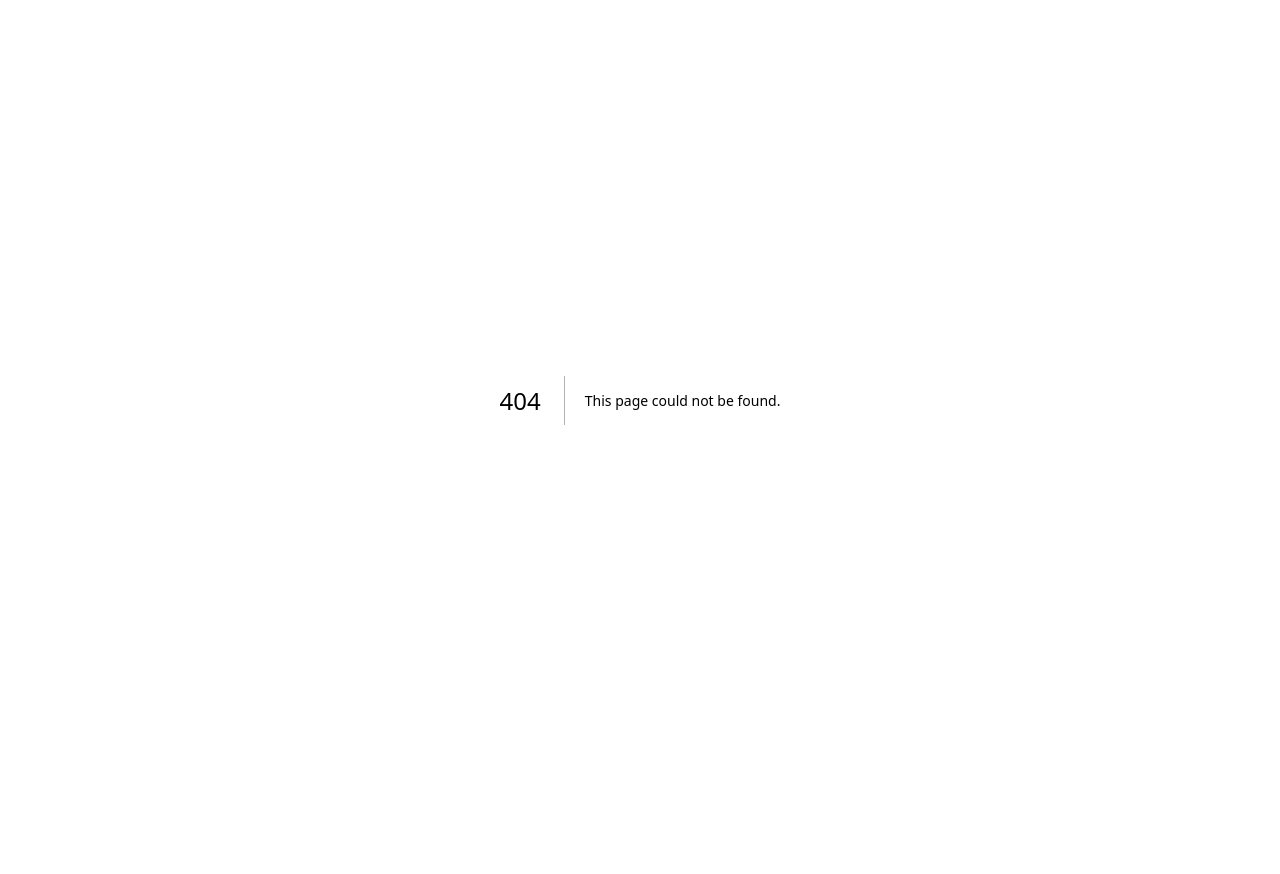
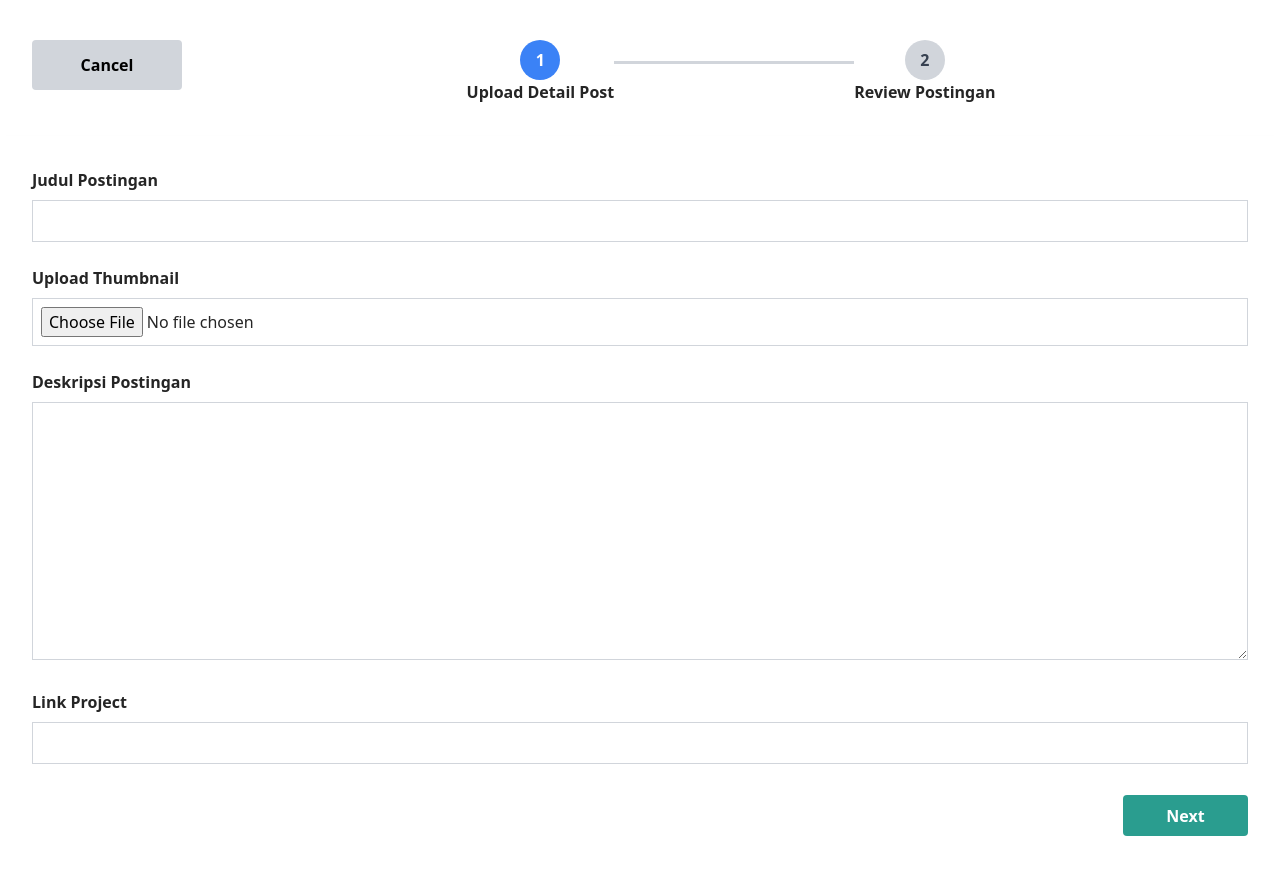
Before and after one commit to HafizhZR/showcase-design, a Next.js app: page /upload/create in a window 1280 px wide. Before the commit this address had no page. Shown: the top 874 px of the page. Before the commit the page ends 800 px from the top, so only its background shows below. Built offline with nearby package versions, Linux system fonts and the light colour scheme.

Commit message:
add create page

```diff
--- a/src/components/navbar/Navbar.tsx
+++ b/src/components/navbar/Navbar.tsx
@@ -37,14 +37,14 @@ export default function Navbar() {
           </Link>
           {Login ? (
             <>
+              <Link href='/explore' className='hover:text-primary hover:underline'>
+                Explore
+              </Link>
               <Link
-                href='#'
+                href='/upload/create'
                 className='hidden md:block hover:text-primary hover:underline'
               >
                 Create Post
-              </Link>
-              <Link href='#' className='hover:text-primary hover:underline'>
-                Explore
               </Link>
             </>
           ) : (
@@ -100,7 +100,7 @@ export default function Navbar() {
                     <h3>My Profile</h3>
                   </Link>
                   <Link
-                    href='/user/profile'
+                    href='/upload/create'
                     className='flex md:hidden items-center gap-2 font-semibold text-gray-600 transition-all hover:text-primary'
                   >
                     <CgSoftwareUpload size={20} />
--- /dev/null
+++ b/src/pages/upload/create/index.tsx
@@ -0,0 +1,142 @@
+import { ChangeEvent, useState } from 'react';
+import { useRouter } from 'next/router';
+import Image from 'next/image';
+
+export default function Upload() {
+    const router = useRouter();
+    const [title, setTitle] = useState('');
+    const [image, setImage] = useState<null | File[]>(null);
+    const [description, setDescription] = useState('');
+    const [link, setLink] = useState('');
+
+    const handleTitleChange = (event: { target: { value: any; }; }) => {
+        const value = event.target.value;
+        setTitle(value);
+    };
+
+    const handleImageChange = (event: ChangeEvent<HTMLInputElement>) => {
+        const files = event.target.files;
+        if (files && files.length > 0) {
+            setImage(Array.from(files));
+        }
+    };
+
+    const handleDescriptionChange = (event: { target: { value: any; }; }) => {
+        const value = event.target.value;
+        setDescription(value);
+    };
+
+    const handleLinkChange = (event: { target: { value: any; }; }) => {
+        const value = event.target.value;
+        setLink(value);
+    };
+
+    const handleNext = () => {
+        // Lakukan validasi atau operasi yang diperlukan sebelum pindah ke tahap berikutnya
+        console.log('Next button clicked');
+    };
+
+    const handleCancel = () => {
+        // Kembali ke halaman home
+        router.push('/');
+    };
+
+    return (
+        <div className="mx-auto mt-10 max-w-7xl">
+            <div className='flex'>
+            <button
+                type="button"
+                className="bg-gray-300 text-black font-bold py-2 px-4 rounded hover:bg-gray-400 ml-8 w-[150px] h-[50px] sm:w-[100px] sm:h-[40px]"
+                onClick={handleCancel}
+            >
+                Cancel
+            </button>
+            <div className="flex justify-center items-center mb-6 mx-auto">
+                <div className="flex-wrap items-center justify-center">
+                    <div className="w-10 h-10 sm:w-8 sm:h-8 flex items-center justify-center rounded-full bg-blue-500 text-white font-semibold mx-auto">
+                        1
+                    </div>
+                    <div className="h-6 sm:w-10"><h1 className="font-bold mb-6 sm:text-sm flex justify-center text-center">Upload Detail Post</h1></div>
+                </div>
+                <hr className="border-gray-300 border-b-2 sm:w-32 w-60 mb-5 weight-100"/>
+                <div className="flex-wrap items-center justify-center">
+                    <div className="w-10 h-10 sm:w-8 sm:h-8 flex items-center justify-center rounded-full bg-gray-300 text-gray-700 font-semibold mx-auto">
+                        2
+                    </div>
+                    <div className="h-6 sm:w-10"><h1 className="font-bold mb-6 sm:text-sm flex justify-center text-center">Review Postingan</h1></div>
+                </div>
+            </div>
+            </div>
+            <form onSubmit={(e) => e.preventDefault()} className="max-w-full mx-auto bg-white shadow-md p-8 relative mt-2">
+                <div className="mb-6">
+                    <label htmlFor="title" className="block font-semibold mb-2">
+                        Judul Postingan
+                    </label>
+                    <input
+                        type="text"
+                        id="title"
+                        className="border border-gray-300 p-2 w-full"
+                        value={title}
+                        onChange={handleTitleChange}
+                    />
+                </div>
+                <>
+                    <div className="mb-6">
+                        <label htmlFor="image" className="block font-semibold mb-2">
+                            Upload Thumbnail
+                        </label>
+                        <input
+                            type="file"
+                            id="image"
+                            accept="image/*"
+                            onChange={handleImageChange}
+                            className="border border-gray-300 p-2 w-full"
+                        />
+                        {image && (
+                            <div className="mt-4">
+                                <Image
+                                    src={URL.createObjectURL(image[0])} // Menggunakan URL.createObjectURL untuk mendapatkan URL gambar
+                                    alt="Uploaded Image"
+                                    className="max-w-xs flex mx-auto"
+                                    width={500}
+                                    height={300}
+                                />
+                            </div>
+                        )}
+                    </div>
+                    <div className="mb-6">
+                        <label htmlFor="description" className="block font-semibold mb-2">
+                            Deskripsi Postingan
+                        </label>
+                        <textarea
+                            id="description"
+                            rows={10}
+                            className="border border-gray-300 p-2 w-full"
+                            value={description}
+                            onChange={handleDescriptionChange}
+                        ></textarea>
+                    </div>
+                    <div className="mb-6">
+                        <label htmlFor="link" className="block font-semibold mb-2">
+                            Link Project
+                        </label>
+                        <input
+                            type="text"
+                            id="link"
+                            className="border border-gray-300 p-2 w-full mb-20"
+                            value={link}
+                            onChange={handleLinkChange}
+                        />
+                    </div>
+                    <button
+                        type="button"
+                        className="bg-primary font-bold text-white py-2 px-4 w-[125px] h-[41px] rounded hover:bg-blue-600 absolute right-8 bottom-16"
+                        onClick={handleNext}
+                    >
+                        Next
+                    </button>
+                </>
+            </form>
+        </div>
+    );
+}
```
